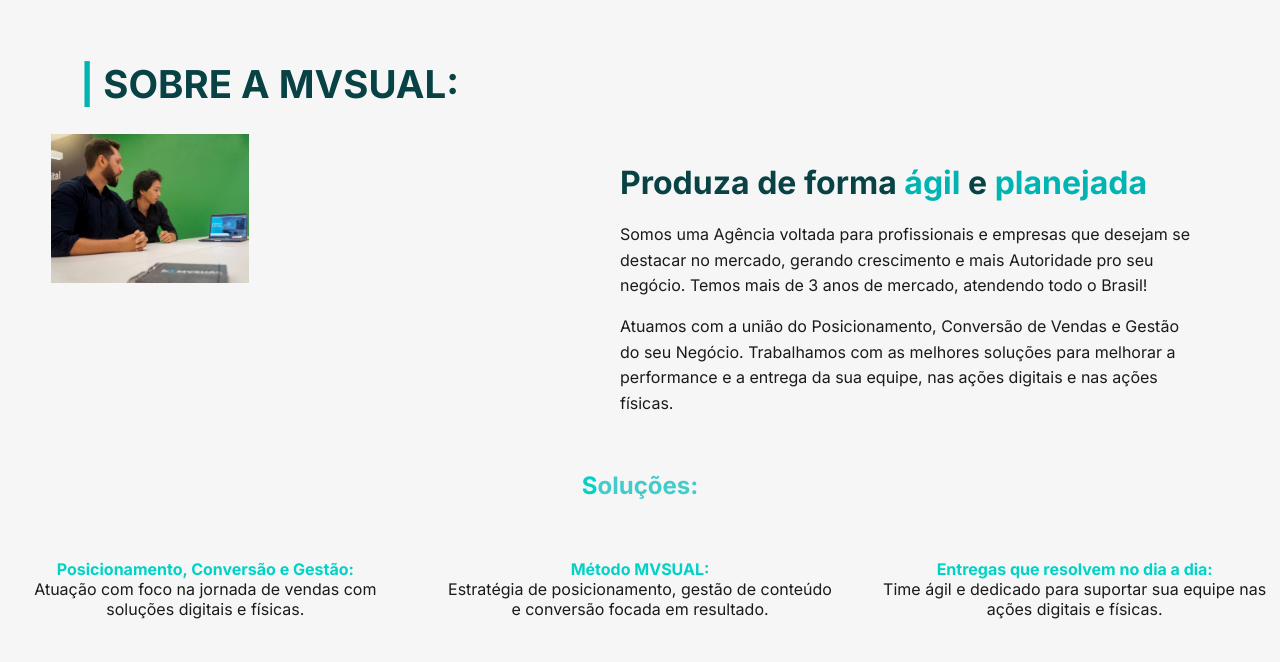
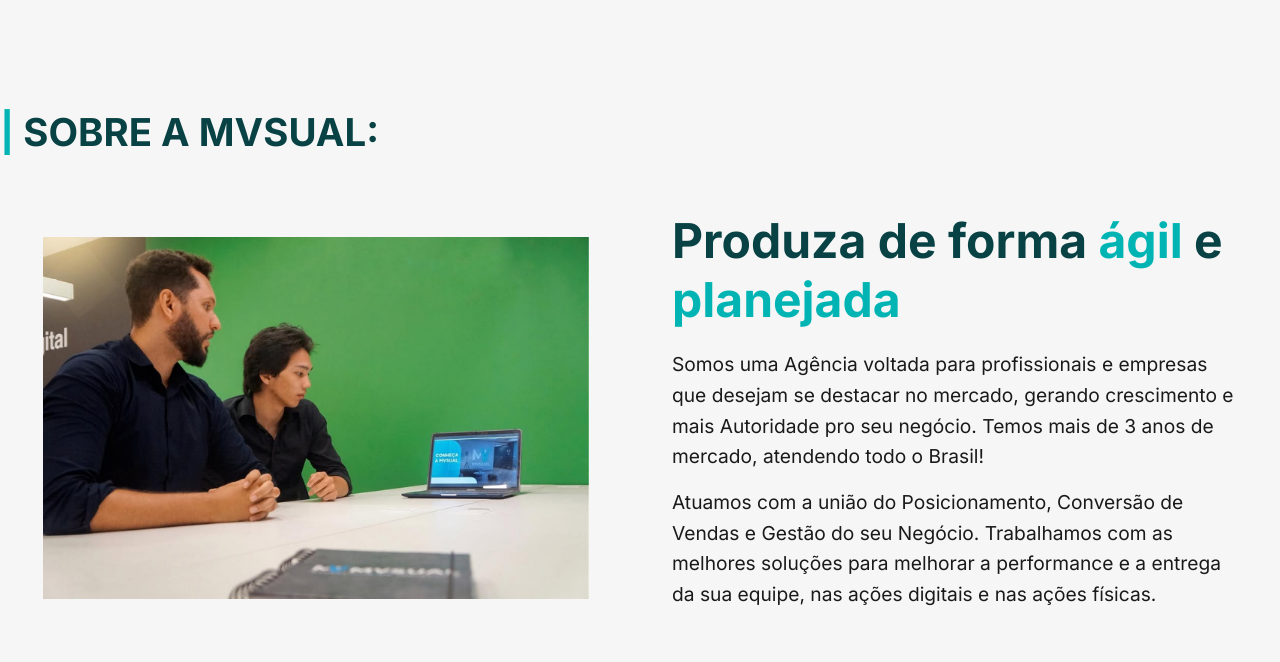
Before and after one commit to andreprograma/MVsual--Marketing, a website: page pages/index.html in a window 1280 px wide. Shown: the part 748-1410 px from the top of the page. Drawn offline with Linux system fonts and the light colour scheme.

Commit message:
mais correções

```diff
--- a/css/index.css
+++ b/css/index.css
@@ -94,9 +94,9 @@
 
 /* === terceira seção === */
 .sobre-mvsual {
-  max-width: 1200px;
-  margin: 2rem auto 1rem auto;
-  padding-left: calc(50% - 600px);
+  max-width: 1400px;
+  margin: 5rem auto 1rem auto;
+  padding-left: calc(50% - 720px);
   font-size: 2.4rem;
   color: #084244;
   text-align: left;
@@ -104,28 +104,39 @@
 
 .container {
   display: flex;
+  align-items: center;
   flex-wrap: wrap;
-    max-width: 1200px;
+  max-width: 1400px;
   margin: 0 auto;
 }
 
 .lado-imagem {
-    flex: 1 1 45%;
+  flex: 1;
+  height: auto;
   min-width: 300px;
+  display: flex;
+  justify-content: center;
+  align-items: center;
+  padding: 2rem;
+  border: 2px;
 }
 
 .lado-imagem img {
-    width: 100%;
-    border-radius: 8px 0 0 8px;
+  width: 100% !important;
+  height: auto !important;
+  max-width: none !important;
+  display: block !important;
+  object-fit: cover !important;
+  border-radius: 8px !important;
 }
 
 .lado-texto {
-    flex: 1 1 55%;
+  flex: 1;
   padding: 40px;
 }
 
 .lado-texto h2 {
-    font-size: 22px;
+  font-size: 30px;
   color: #084244;
   margin-bottom: 15px;
 }
@@ -136,7 +147,7 @@
 }
 
 .lado-texto h1 {
-    font-size: 32px;
+  font-size: 3rem;
   color: #084244;
   margin-bottom: 20px;
 }
@@ -152,7 +163,7 @@
 }
 
 .lado-texto p {
-    font-size: 16px;
+  font-size: 1.2rem;
   line-height: 1.6;
   margin-bottom: 15px;
 }
--- a/pages/index.html
+++ b/pages/index.html
@@ -46,7 +46,7 @@
 <section class="third-section">
         <div class="container">
             <div class="lado-imagem">
-                <img src="/media/img/mvsual-.png" alt="Equipe da MVSUAL">
+                <img src="/media/img/equipemvsual.png" alt="Equipe da MVSUAL">
             </div>
             <div class="lado-texto">
                 <h1>Produza de forma <span class="destaque1">ágil</span> e <span class="destaque2">planejada</span></h1>
```
Also changed, not shown: media/img/equipemvsual.png (added), media/img/mvsual-.png (deleted). Lines whose indentation alone changed are shown as unchanged.
